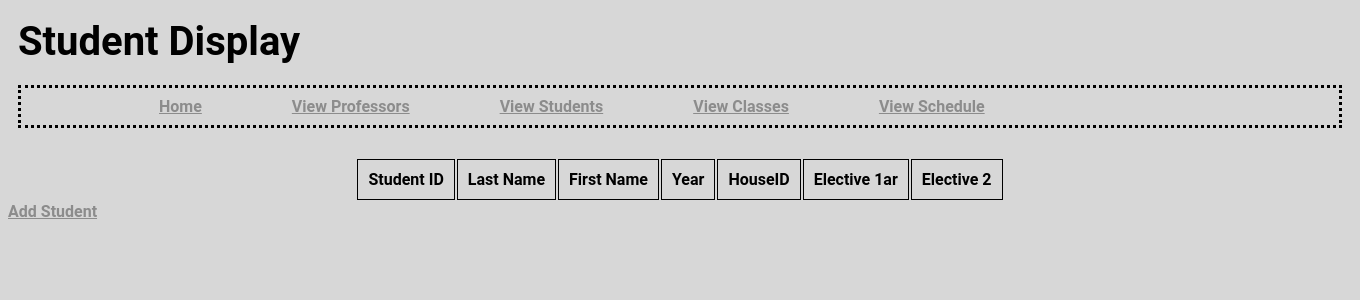
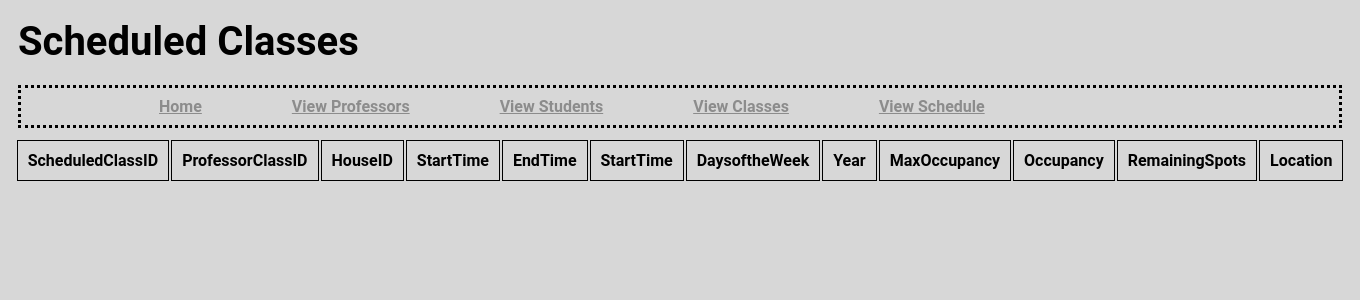
Before and after one commit to colburnh/cs361, a Django app: page /schedule/ in a window 1360 px wide. Shown: the top 300 px of the page. Run offline with Django 3.2, Linux system fonts and the light colour scheme; data that the repository does not hold is empty.

Commit message:
Update schedule.html

```diff
--- a/HogwartsWebApp/hogwartsweb/templates/schedule.html
+++ b/HogwartsWebApp/hogwartsweb/templates/schedule.html
@@ -1,12 +1,10 @@
 {% load static %}
 <!DOCTYPE html>
 <head>
-    <title>Student</title>
-    <link rel="stylesheet" type="text/css" href="{% static 'student.css' %}" media="screen">
+    <title>Professor</title>
+    <link rel="stylesheet" type="text/css" href="{% static 'schedule.css' %}" media="screen">
 </head>
-
-<body>
-    <h1 class="site-title">Student Display</h1>
+    <h1 class="site-title">Scheduled Classes</h1>
         <nav class="navbar">
             <ul class="navlist">
                 <li class="navitem navlink"><a href="{% url 'index' %}">Home</a></li>
@@ -16,30 +14,36 @@
                 <li class="navitem navlink"><a href="{% url 'schedule' %}">View Schedule</a></li>
             </ul>
         </nav>
-        </br>
         <table class="center">
             <tr>
-                <th>Student ID</th>
-                <th>Last Name</th>
-                <th>First Name</th>
+                <th>ScheduledClassID</th>
+                <th>ProfessorClassID</th>
+                <th>HouseID</th>
+                <th>StartTime</th>
+                <th>EndTime</th>
+                <th>StartTime</th>
+                <th>DaysoftheWeek</th>
                 <th>Year</th>
-                <th>HouseID</th>
-                <th>Elective 1ar</th>
-                <th>Elective 2</th>
+                <th>MaxOccupancy</th>
+                <th>Occupancy</th>
+                <th>RemainingSpots</th>
+                <th>Location</th>
             </tr>
-            {% for datadisplay in studentsqlserverconn %}
+            {% for datadisplay in profsqlserverconn %}
             <tr>
-                <td>{{datadisplay.StudentID}}</td>
-                <td>{{datadisplay.LastName}}</td>
-                <td>{{datadisplay.FirstName}}</td>
+                <td>{{datadisplay.ScheduledClassID}}</td>
+                <td>{{datadisplay.ProfessorClassID}}</td>
                 <td>{{datadisplay.HouseID}}</td>
+                <td>{{datadisplay.StartTime}}</td>
+                <td>{{datadisplay.EndTime}}</td>
+                <td>{{datadisplay.DaysoftheWeek}}</td>
                 <td>{{datadisplay.Year}}</td>
-                <td>{{datadisplay.ElectiveOneID}}</td>
-                <td>{{datadisplay.ElectiveOTwoID}}</td>
-                <td><a href="/delete/{{datadisplay.StudentID}}">Delete</a></td>
+                <td>{{datadisplay.MaxOccupancy}}</td>
+                <td>{{datadisplay.Occupancy}}</td>
+                <td>{{datadisplay.RemainingSpots}}</td>
+                <td>{{datadisplay.Location}}</td>
 
             </tr>
             {% endfor %}
         </table>
-        <a href="{% url 'studentAdd' %}">Add Student</a>
 </body>
```
Lines whose indentation alone changed are shown as unchanged.
